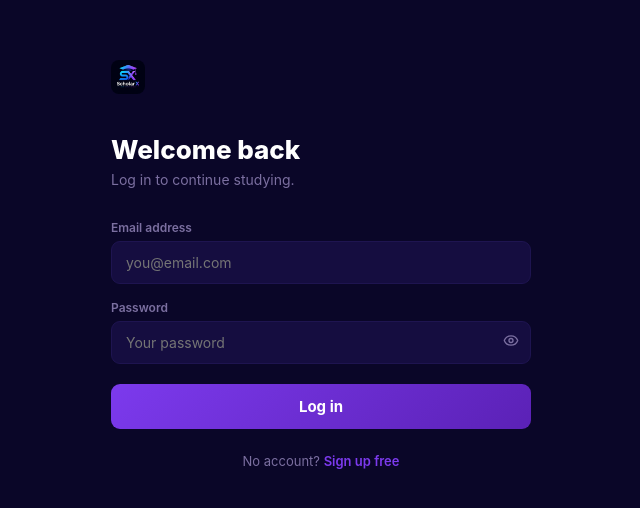
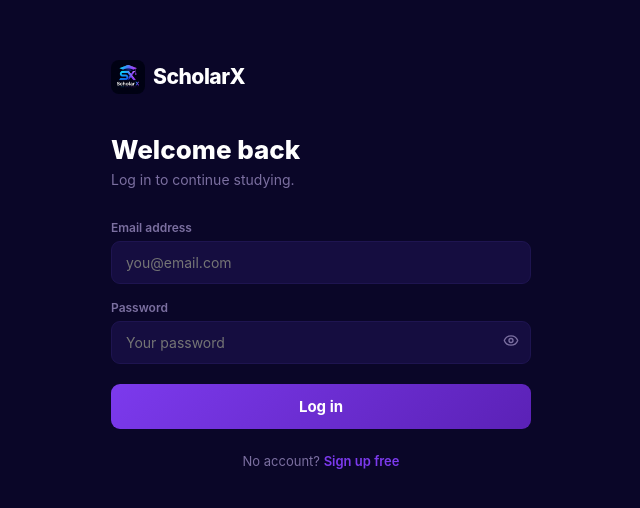
Before and after one commit to koladefatai062-jpg/scholar-x-, a Next.js app: page /login in a window 1280 px wide. Shown: the part 136-644 px from the top of the page, without its empty margins (319-959 px from the left). Built offline with nearby package versions, Linux system fonts and the light colour scheme; no server answers.

Commit message:
feat: show ScholarX wordmark next to logo

```diff
--- a/app/(auth)/login/page.tsx
+++ b/app/(auth)/login/page.tsx
@@ -36,7 +36,7 @@ export default function LoginPage() {
 
         {/* Logo */}
         <div style={{ display: 'flex', alignItems: 'center', gap: 10, marginBottom: 40 }}>
-          <Logo size={34} />
+          <Logo size={34} text="ScholarX" />
         </div>
 
         <h2 style={{ fontSize: 26, fontWeight: 800, color: C.white, marginBottom: 6 }}>Welcome back</h2>
--- a/app/(auth)/signup/page.tsx
+++ b/app/(auth)/signup/page.tsx
@@ -70,7 +70,7 @@ export default function SignupPage() {
 
         {/* Logo */}
         <div style={{ display: 'flex', alignItems: 'center', gap: 10, marginBottom: 40 }}>
-          <Logo size={34} />
+          <Logo size={34} text="ScholarX" />
         </div>
 
         {/* Step indicator */}
--- a/app/(dashboard)/layout.tsx
+++ b/app/(dashboard)/layout.tsx
@@ -84,7 +84,7 @@ export default function DashboardLayout({ children }: { children: React.ReactNod
         }}>
           <div style={{ padding: '20px 20px 16px', borderBottom: `1px solid ${C.border}` }}>
             <div style={{ display: 'flex', alignItems: 'center', gap: 8 }}>
-              <Logo size={32} />
+              <Logo size={32} text="ScholarX" />
             </div>
           </div>
 
@@ -191,7 +191,7 @@ export default function DashboardLayout({ children }: { children: React.ReactNod
           }}>
             <div style={{ padding: '18px 20px 14px', borderBottom: `1px solid ${C.border}`, display: 'flex', alignItems: 'center', justifyContent: 'space-between' }}>
               <div style={{ display: 'flex', alignItems: 'center', gap: 8 }}>
-                <Logo size={30} />
+                <Logo size={30} text="ScholarX" />
               </div>
               <button onClick={() => setMobileMenuOpen(false)} style={{ background: 'none', border: 'none', color: C.muted, cursor: 'pointer' }}>
                 <X size={20} />
--- a/app/(landing)/page.tsx
+++ b/app/(landing)/page.tsx
@@ -43,7 +43,7 @@ export default function LandingPage() {
       <nav style={{ position: 'fixed', top: 0, left: 0, right: 0, zIndex: 100, background: 'rgba(10,6,40,0.94)', backdropFilter: 'blur(14px)', borderBottom: `1px solid ${C.border}`, padding: '0 24px' }}>
         <div style={{ maxWidth: 1100, margin: '0 auto', display: 'flex', alignItems: 'center', justifyContent: 'space-between', height: 60 }}>
           <div style={{ display: 'flex', alignItems: 'center', gap: 8 }}>
-            <Logo size={32} />
+            <Logo size={32} text="ScholarX" />
           </div>
           <div style={{ display: 'flex', gap: 24, alignItems: 'center' }}>
             <button onClick={() => router.push('/login')} style={{ background: 'none', border: `1px solid ${C.border}`, color: C.text, padding: '7px 16px', borderRadius: 8, fontSize: 14, cursor: 'pointer' }}>Log in</button>
@@ -179,7 +179,7 @@ export default function LandingPage() {
       {/* FOOTER */}
       <footer style={{ borderTop: `1px solid ${C.border}`, padding: '40px 24px', textAlign: 'center' }}>
         <div style={{ display: 'flex', alignItems: 'center', gap: 8, justifyContent: 'center', marginBottom: 12 }}>
-          <Logo size={28} />
+          <Logo size={28} text="ScholarX" />
         </div>
         <div style={{ display: 'flex', gap: 16, justifyContent: 'center', marginBottom: 14, flexWrap: 'wrap' }}>
           {[
--- a/app/admin/layout.tsx
+++ b/app/admin/layout.tsx
@@ -71,7 +71,7 @@ export default function AdminLayout({ children }: { children: React.ReactNode })
     <aside style={{ width: 220, background: C.surface, borderRight: `1px solid ${C.border}`, height: '100vh', display: 'flex', flexDirection: 'column' }}>
       <div style={{ padding: '20px 20px 16px', borderBottom: `1px solid ${C.border}` }}>
         <div style={{ display: 'flex', alignItems: 'center', gap: 10 }}>
-          <Logo size={32} />
+          <Logo size={32} text="ScholarX" />
           <div style={{ fontSize: 10, color: C.accent, fontWeight: 700 }}>ADMIN</div>
         </div>
       </div>
--- a/components/Logo.tsx
+++ b/components/Logo.tsx
@@ -1,7 +1,15 @@
 import React from 'react'
 
-export default function Logo({ size = 28, radius = 8 }: { size?: number; radius?: number }) {
+interface LogoProps {
+  size?: number
+  radius?: number
+  text?: string
+  textSize?: number
+}
+
+export default function Logo({ size = 28, radius = 8, text, textSize }: LogoProps) {
   return (
+    <div style={{ display: 'flex', alignItems: 'center', gap: 8 }}>
       <img
         src="/logo.png"
         alt="ScholarX"
@@ -9,5 +17,11 @@ export default function Logo({ size = 28, radius = 8 }: { size?: number; radius?
         height={size}
         style={{ display: 'block', borderRadius: radius, objectFit: 'cover' }}
       />
+      {text && (
+        <span style={{ fontWeight: 800, fontSize: textSize || size * 0.62, color: '#FFFFFF', letterSpacing: '-0.5px', lineHeight: 1, whiteSpace: 'nowrap' }}>
+          {text}
+        </span>
+      )}
+    </div>
   )
 }
```
Lines whose indentation alone changed are shown as unchanged.
